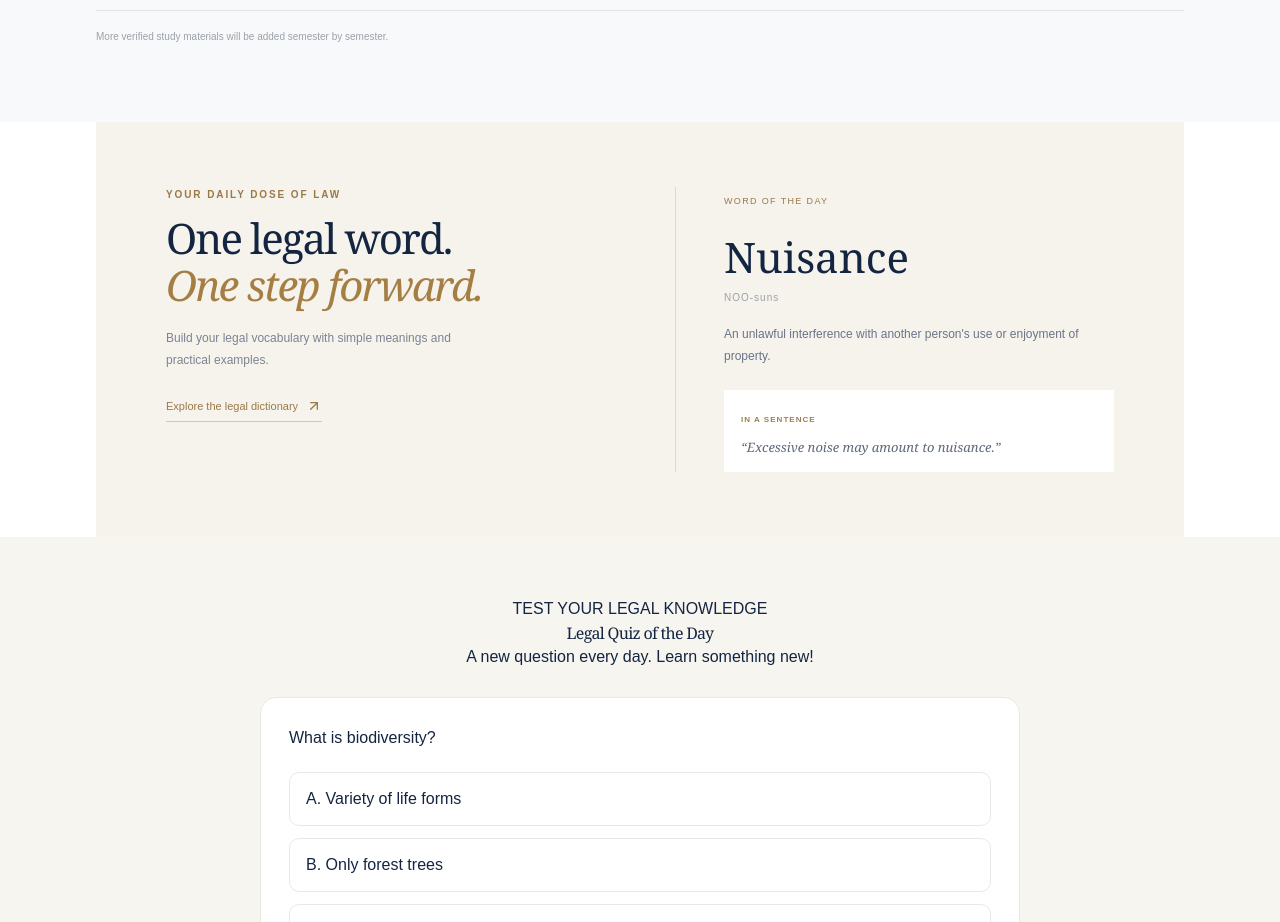
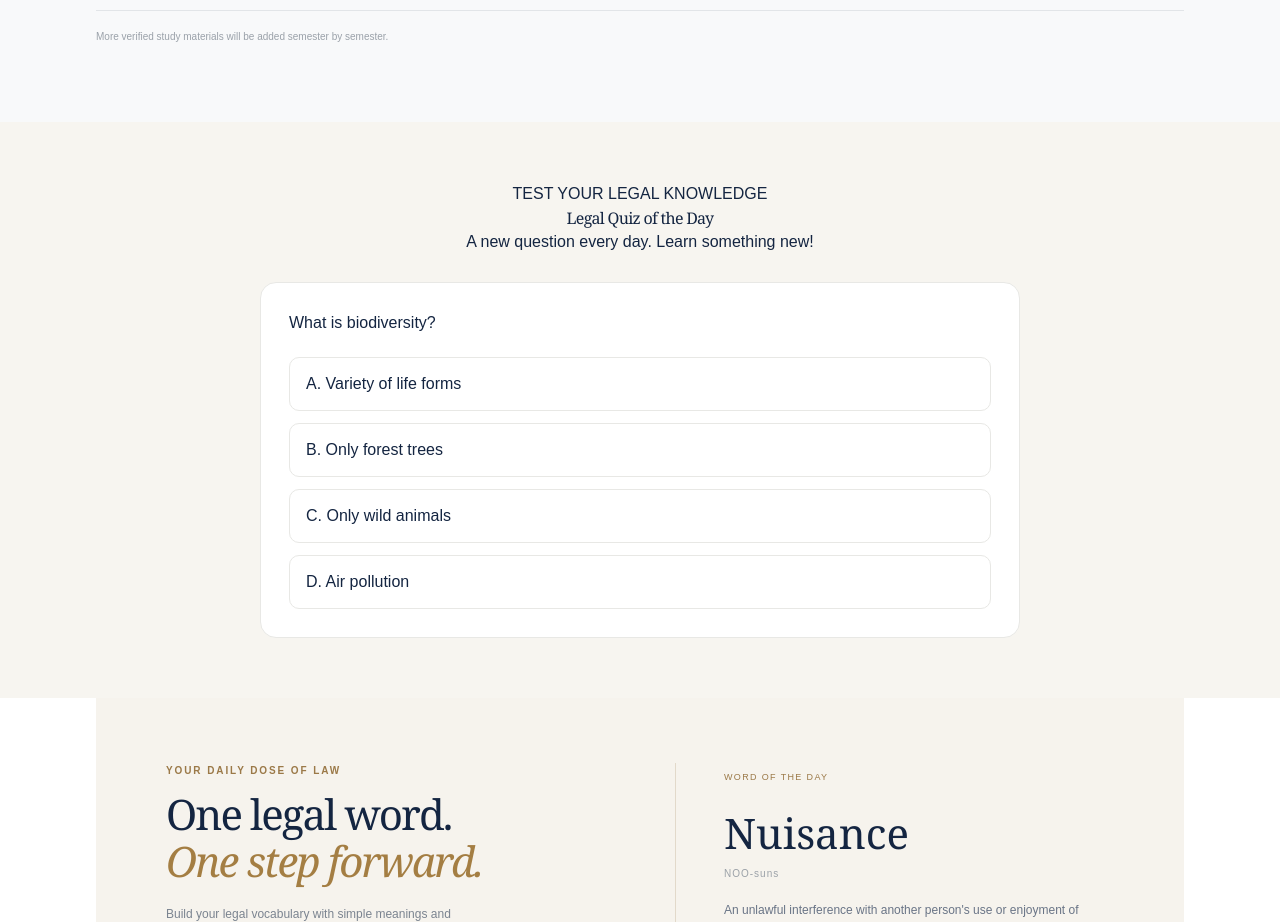
Before and after one commit to Vr7solutions/vignanreddy-legal-journey, a Next.js app: page / in a window 1280 px wide. Shown: the part 3800-4722 px from the top of the page. Built offline with nearby package versions, Linux system fonts and the light colour scheme.

Commit message:
Integrate DailyQuiz into AcademicDashboard
Added DailyQuiz component to the AcademicDashboard.

```diff
--- a/components/academic-dashboard.tsx
+++ b/components/academic-dashboard.tsx
@@ -4,6 +4,7 @@
 import { useState } from "react";
 import { GraduationCap, BookOpen } from "lucide-react";
 import ResourceHub from "@/components/resource-hub";
+import DailyQuiz from "@/components/daily-quiz";
 import { academicYears, semesterData } from "@/lib/academic";
 
 export default function AcademicDashboard() {
@@ -77,6 +78,10 @@ export default function AcademicDashboard() {
         selectedSemester={selectedSemester}
         selectedSubjects={selectedSubjects}
       />
+
+      <section id="daily-quiz" className="scroll-mt-24">
+        <DailyQuiz selectedSemester={selectedSemester} />
+      </section>
     </>
   );
 }
```
